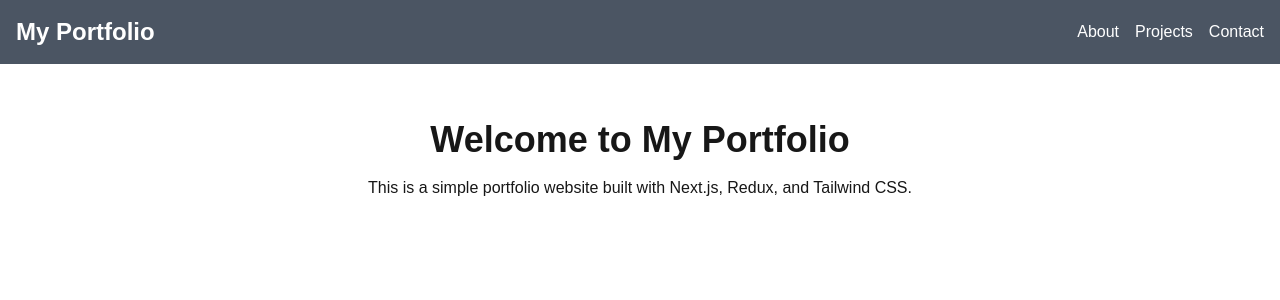
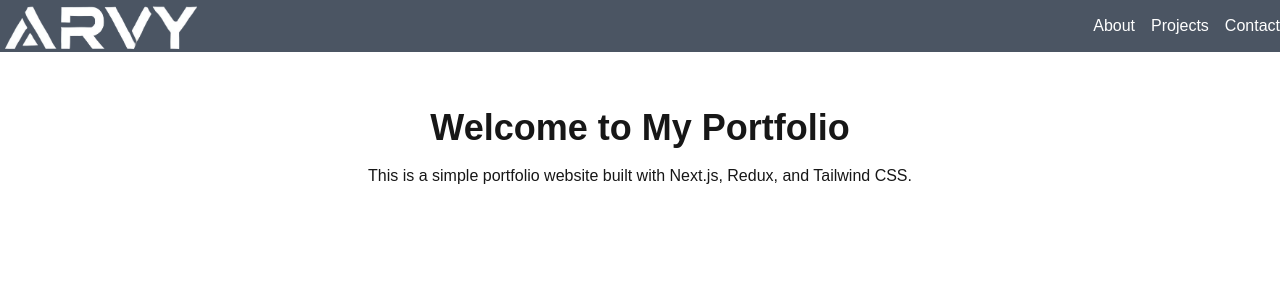
Before and after one commit to shreeraviadhikari/shreeraviadhikari.com, a Next.js app: page / in a window 1280 px wide. Shown: the top 300 px of the page. Built offline with nearby package versions, Linux system fonts and the light colour scheme.

Commit message:
feat: add logo

```diff
--- a/src/commons/Navbar.js
+++ b/src/commons/Navbar.js
@@ -1,11 +1,12 @@
 import Link from "next/link";
+import Image from "next/image";
 
 export default function Navbar() {
   return (
-    <nav className="bg-gray-600 p-4">
+    <nav className="bg-gray-600 ">
       <div className="container mx-auto flex justify-between items-center">
         <Link href="/" className="text-white text-2xl font-bold">
-          My Portfolio
+          <Image src="/logo-white.png" alt="logo" height={200} width={200} />
         </Link>
         <div className="space-x-4">
           <Link href="/about" className="text-white hover:text-gray-200">
```
Also changed, not shown: public/logo-white.png (added), public/logo.png (added).
